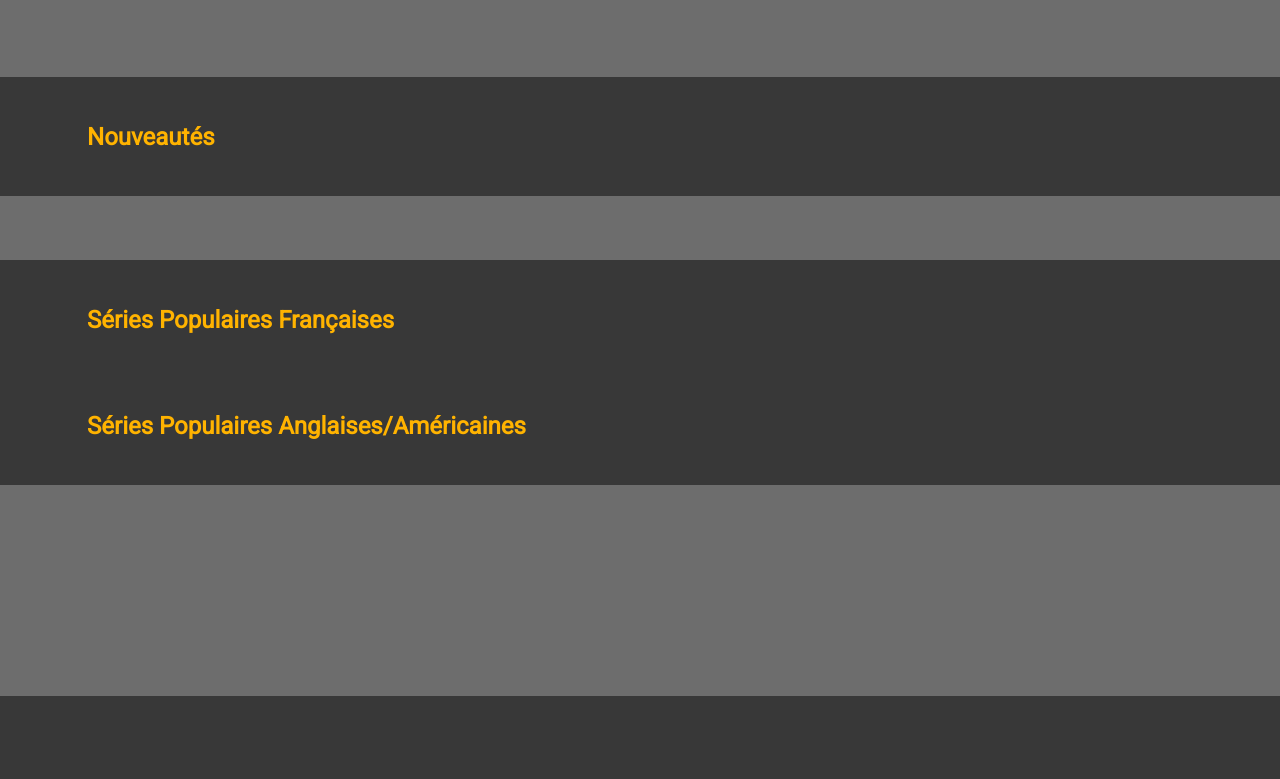
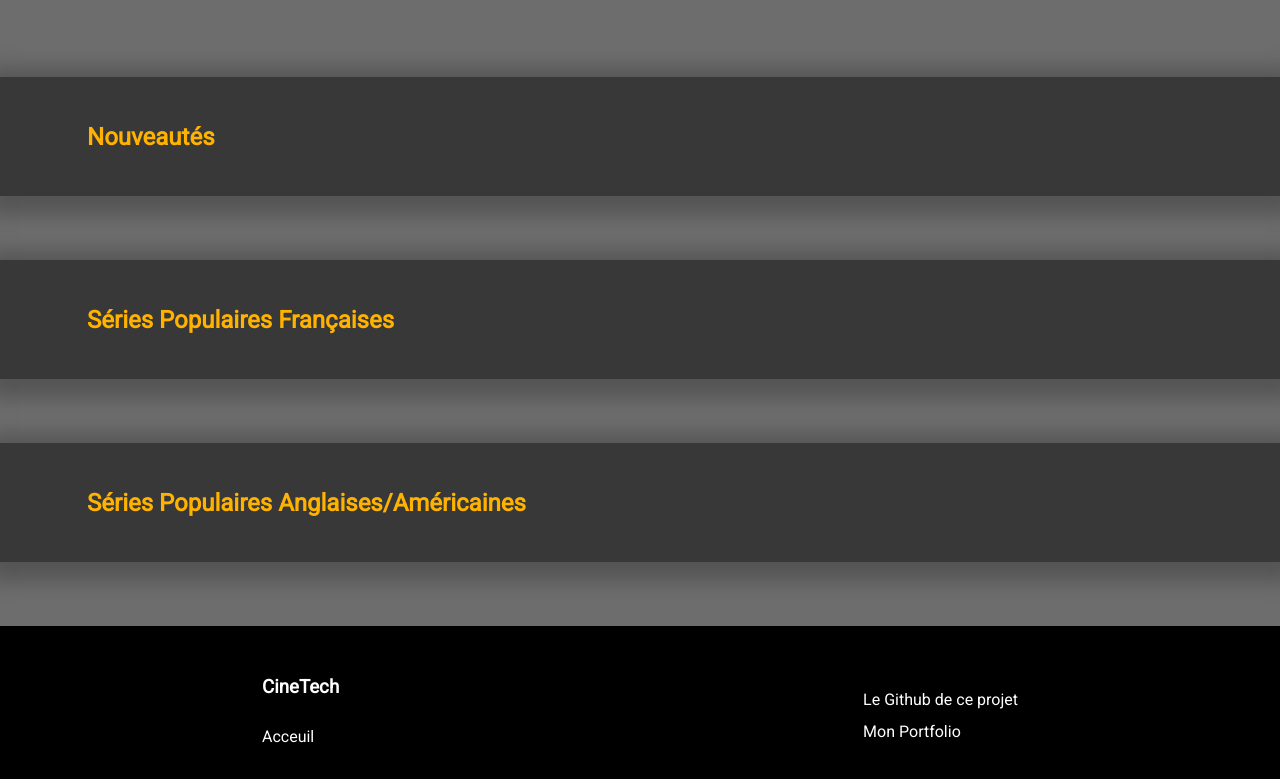
Before and after one commit to lucas-ribard/Cinetech, a PHP site: page / in a window 1280 px wide. Shown: the part 104-883 px from the top of the page. Before the commit the page ends 800 px from the top, so only its background shows below. Run offline with PHP 8.4, Linux system fonts and the light colour scheme; data that the repository does not hold is empty; some libraries are stand-ins or nearby versions.

Commit message:
ADDED : Footer

```diff
--- /dev/null
+++ b/includes/footer.css
@@ -0,0 +1,16 @@
+footer{
+    display: flex;
+    justify-content: space-around;
+    padding: 2% 0%;
+    line-height: 200%;
+    margin-top: 5%;
+
+    background-color: black;
+    color: white;
+}
+footer a:link{
+    color: white;
+}
+footer a:visited{
+    color: white;
+}
--- /dev/null
+++ b/includes/footer.php
@@ -0,0 +1,13 @@
+<footer>
+    <div>
+        <h3 href="">CineTech</h3>
+        <a href="">Acceuil</a>
+    </div>
+
+    <div>
+        <br>
+        <a href="https://github.com/lucas-ribard/Cinetech">Le Github de ce projet</a><br>
+        <a href="https://lucas-ribard.students-laplateforme.io/">Mon Portfolio</a>
+
+    </div>
+</footer>
--- a/src/View/Acceuil.php
+++ b/src/View/Acceuil.php
@@ -29,6 +29,7 @@ $LastSeriesENG = $SeriesController->GetLastTwentyENG();
     <!-- CSS -->
     <link href="includes/header.css" rel="stylesheet" type="text/css" />
     <link href="style/Acceuil.css" rel="stylesheet" type="text/css" />
+    <link href="includes/footer.css" rel="stylesheet" type="text/css" />
     <!-- FontAwesome  -->
     <link rel="stylesheet" href="https://cdnjs.cloudflare.com/ajax/libs/font-awesome/6.4.0/css/all.min.css"
         integrity="sha512-iecdLmaskl7CVkqkXNQ/ZH/XLlvWZOJyj7Yy7tcenmpD1ypASozpmT/E0iPtmFIB46ZmdtAc9eNBvH0H/ZpiBw=="
@@ -106,7 +107,10 @@ $LastSeriesENG = $SeriesController->GetLastTwentyENG();
             }
             ?>
         </div>
-            <br><br>
+        </section>
+
+        <section class="Sections">
+
         <h2><b>Séries Populaires Anglaises/Américaines</b></h2>
         <div id="UpcomingContainer">
 
@@ -122,7 +126,8 @@ $LastSeriesENG = $SeriesController->GetLastTwentyENG();
 
 
 
-
+ <!-- Header -->
+ <?php require_once("includes/footer.php"); ?>
 </body>
 
 </html>
--- a/style/Acceuil.css
+++ b/style/Acceuil.css
@@ -35,6 +35,7 @@ swiper-slide img {
     padding:2% 2% ;
 
     background-color: var(--bg-color);
+    box-shadow: 2px 5px 20px 14px rgba(0,0,0,0.23);
 
 }
 #UpcomingContainer{
```
